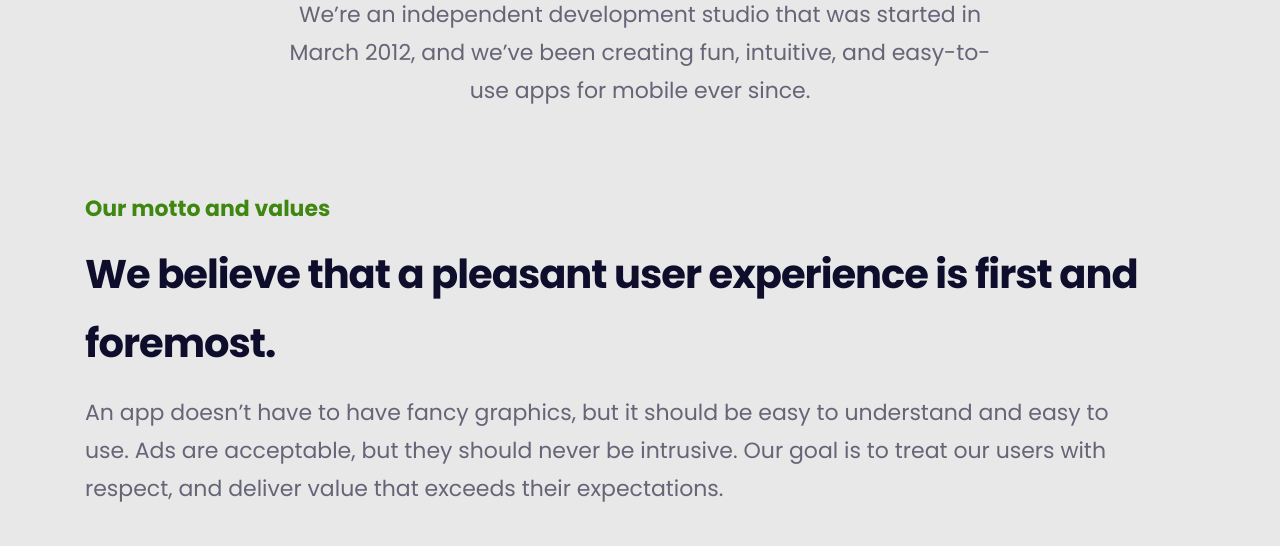
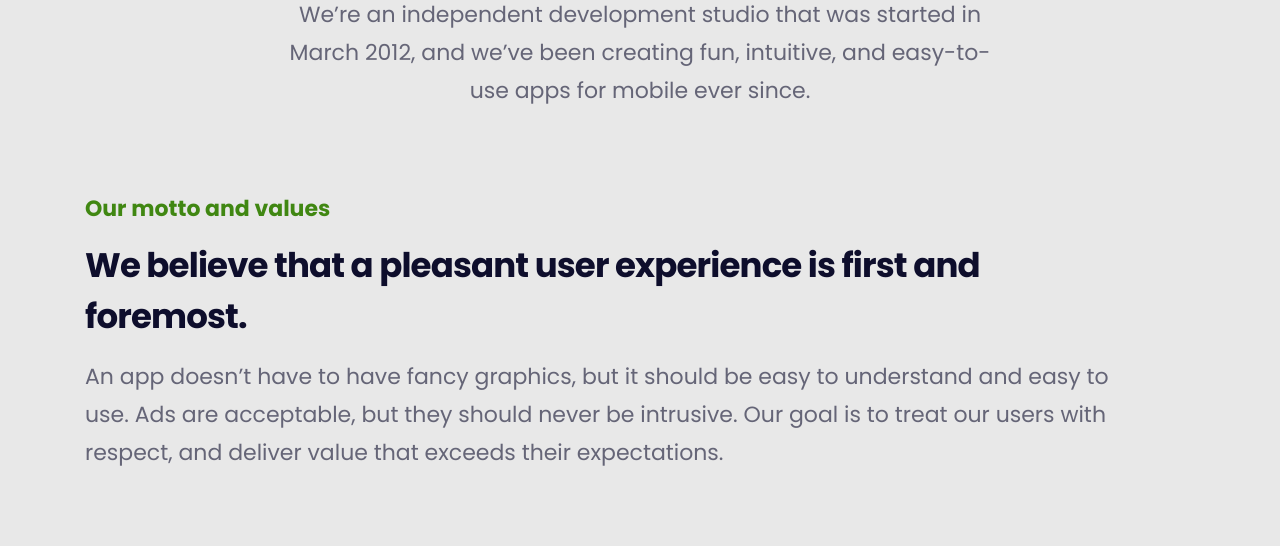
Before and after one commit to gomarcd/BreakthroughSoftware, an Astro site: page /about in a window 1280 px wide. Shown: the part 254-800 px from the top of the page. Built offline with nearby package versions, Linux system fonts and the light colour scheme; Astro itself is replaced by a stand-in of ours.

Commit message:
About page

```diff
--- a/src/pages/about.astro
+++ b/src/pages/about.astro
@@ -19,7 +19,7 @@ import '../styles/digipom.css';
 	<section class="px-4 py-3 lg:px-0 mb-32 lg:max-w-[1110px] lg:mx-auto md:flex">
 		<div class="flex flex-col md:w-[1062px]">
 			<div class="font-bold md:text-app text-dpgreen mb-3">Our motto and values</div>
-			<div class="font-bold text-app md:text-reallybig tracking-tight leading-normal mb-4">
+			<div class="font-bold text-app md:text-bigapp tracking-tight leading-normal mb-4">
 				We believe that a pleasant user experience is first and foremost.
 			</div>
 			<p class="text-dpdarkblue text-opacity-60 md:text-app">
```
